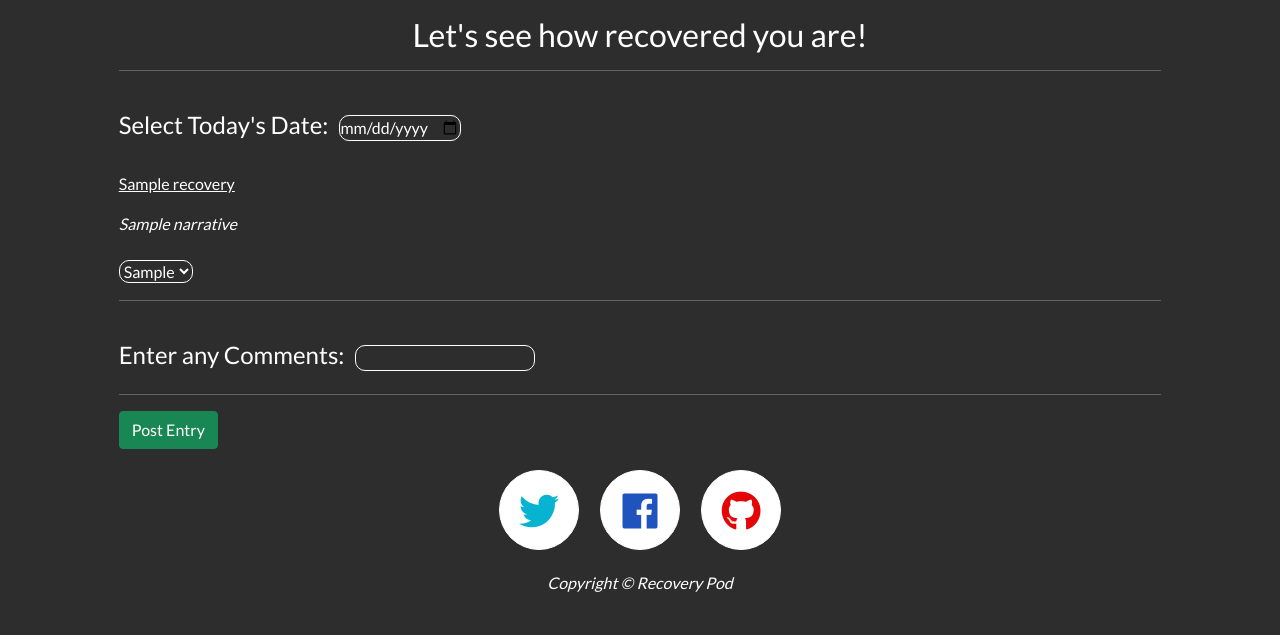
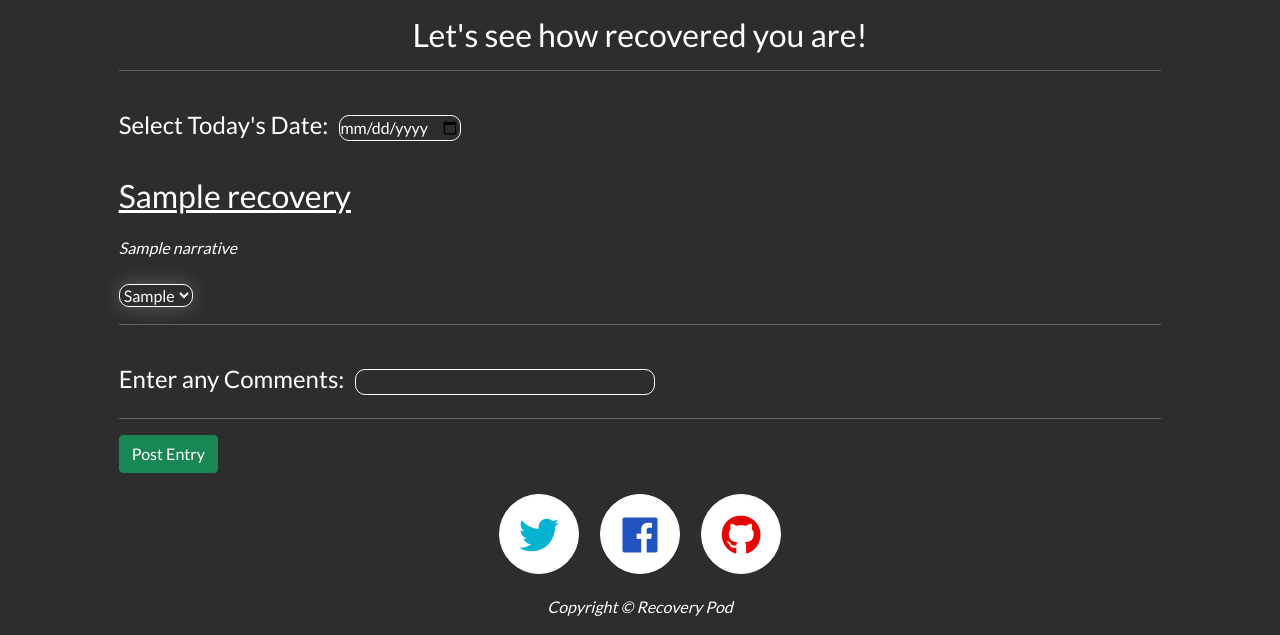
Before and after one commit to aryan008/recovery-pod, a Flask app: page /new_entry/ in a window 1280 px wide. Shown: the part 48-683 px from the top of the page. Run offline with Flask 2, Linux system fonts and the light colour scheme; the visitor is signed in with stand-in values (Sample User, id 1); a database or web service that is not in the repository returns one stand-in record (values such as "Sample title"); some libraries are stand-ins or nearby versions.

Commit message:
Style: new_entry.html styling in style.css

```diff
--- a/static/css/style.css
+++ b/static/css/style.css
@@ -308,3 +308,16 @@ footer {
     background-color: transparent;
     margin-top: -50px;
 }
+
+/*---new_entry.html---*/
+.entry-option-headings {
+    font-size: 2rem;;
+}
+
+.options-dropdown {
+    box-shadow: 0px 0px 20px rgba(100, 100, 100, 0.877);
+}
+
+#comment_text {
+    width: 300px;
+}
```
